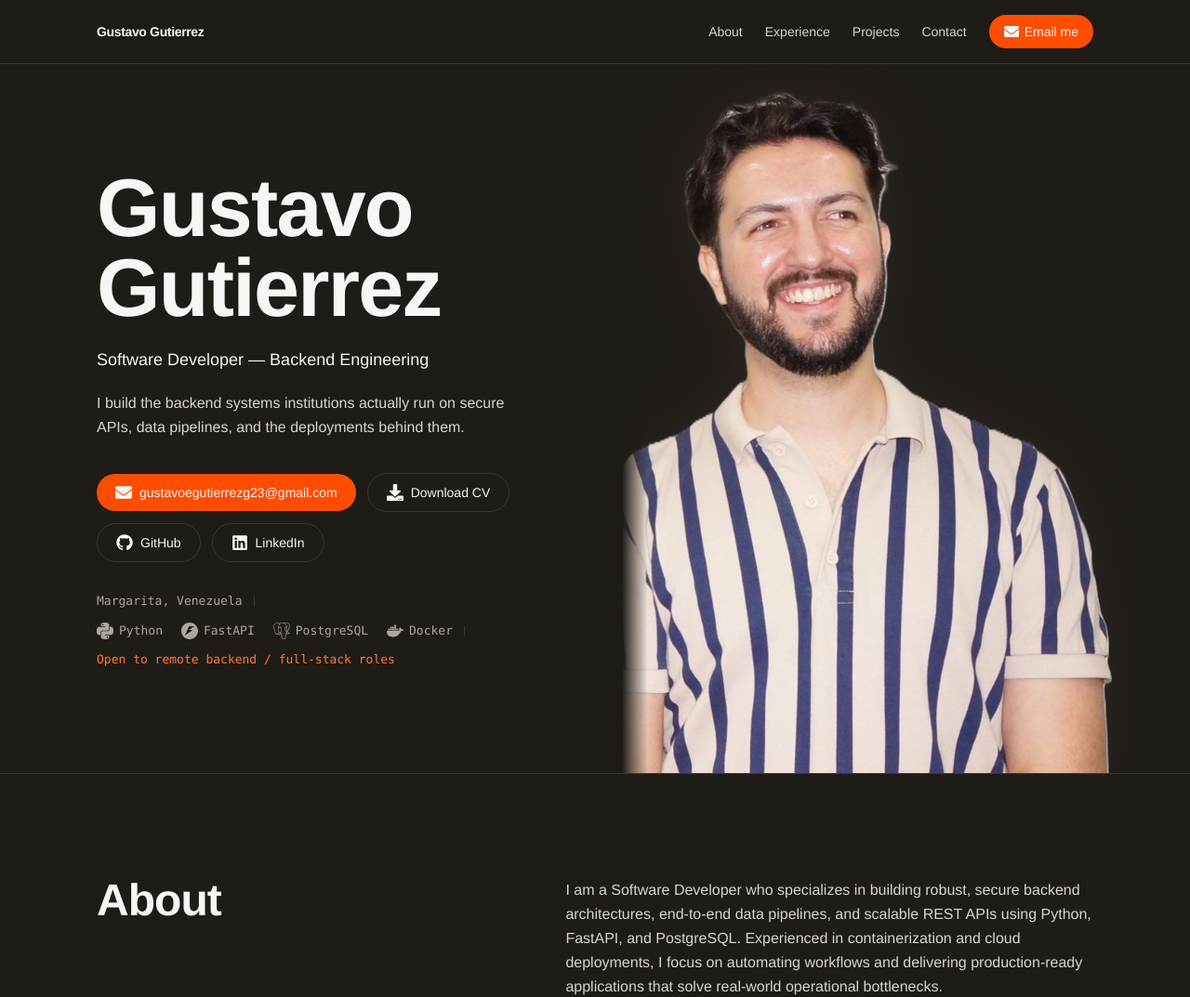
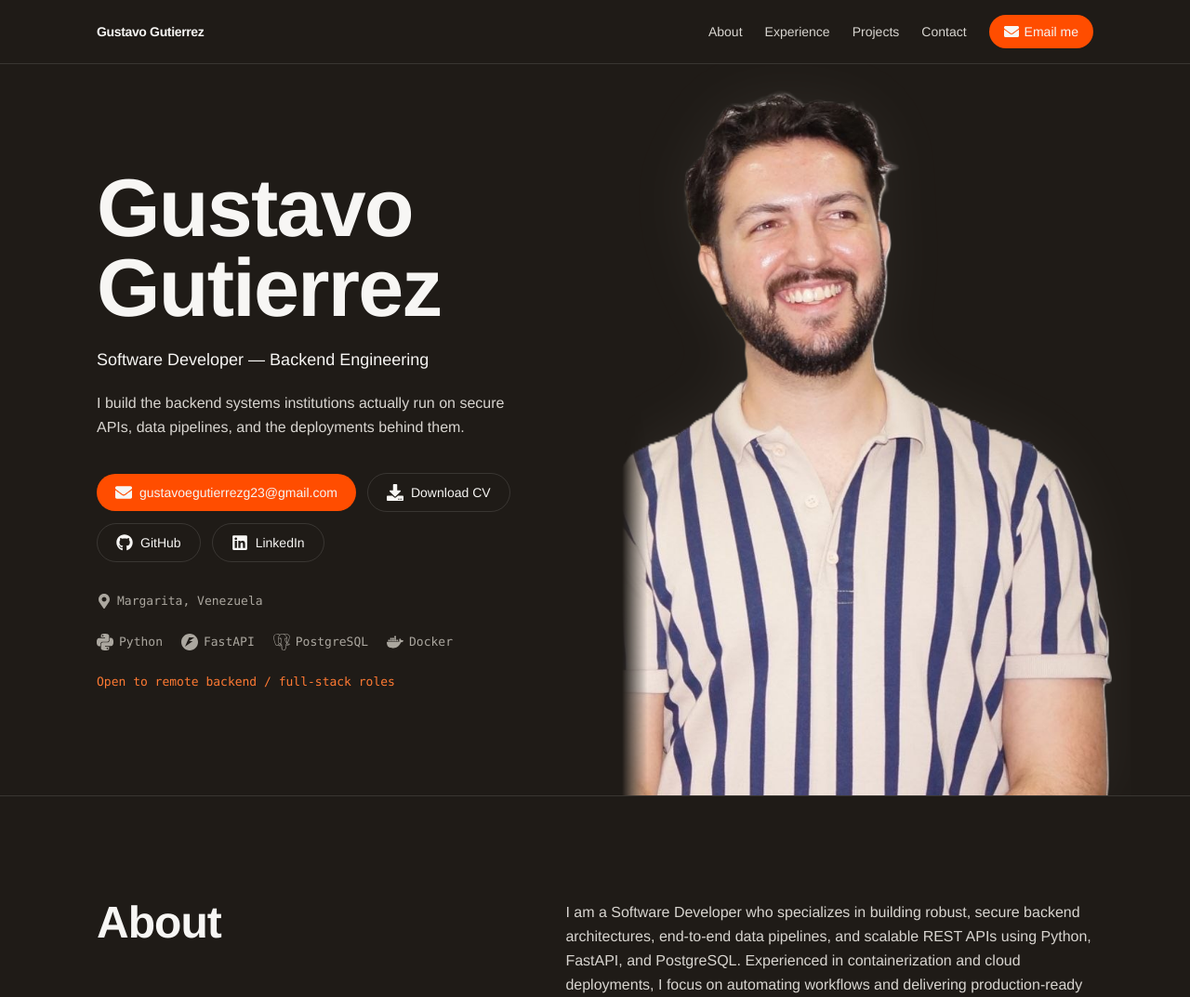
Before and after one commit to gustavo2023/personal-portfolio, a React (Vite) app: page / in a window 1280 px wide. Shown: the top 1073 px of the page at 93% size. Built offline with nearby package versions, Linux system fonts and the light colour scheme; no server answers.

Commit message:
feat: integrate SplitText and HoverDecode components for enhanced text animations and interactions across multiple sections

```diff
--- a/src/components/About.jsx
+++ b/src/components/About.jsx
@@ -2,6 +2,7 @@ import { about } from "../data/content.js";
 import Reveal from "./Reveal.jsx";
 import DevIcon from "./DevIcon.jsx";
 import MagicPill from "./MagicPill.jsx";
+import SplitText from "./SplitText.jsx";
 
 const CORE_STACK = ["Python", "FastAPI", "PostgreSQL"];
 
@@ -36,7 +37,7 @@ export default function About() {
             id="about-heading"
             className="display text-[clamp(2rem,4vw,3rem)]"
           >
-            About
+            <SplitText text="About" delay={0} />
           </h2>
         </Reveal>
 
--- a/src/components/Contact.jsx
+++ b/src/components/Contact.jsx
@@ -3,6 +3,7 @@ import { links, cv } from "../data/content.js";
 import Reveal from "./Reveal.jsx";
 import SplitText from "./SplitText.jsx";
 import { GithubIcon, LinkedinIcon, DownloadIcon } from "./DevIcon.jsx";
+import HoverDecode from "./HoverDecode.jsx";
 
 export default function Contact() {
   const [result, setResult] = useState("");
@@ -46,7 +47,10 @@ export default function Contact() {
           id="contact-heading"
           className="display max-w-[16ch] text-[clamp(2rem,5.5vw,4.5rem)]"
         >
-          <SplitText text="Have a backend worth building? Let's talk." delay={0} />
+          <SplitText
+            text="Have a backend worth building? Let's talk."
+            delay={0}
+          />
         </h2>
 
         <Reveal delay={0.08}>
@@ -81,7 +85,7 @@ export default function Contact() {
                 type="submit"
                 className="inline-flex items-center gap-2 rounded-full bg-signal px-6 py-3 text-sm font-medium text-ink transition-colors duration-200 hover:bg-signal-deep"
               >
-                Send Message
+                <HoverDecode text="Send Message" />
               </button>
               {result && (
                 <span className="text-sm font-medium text-signal-text">
@@ -102,7 +106,7 @@ export default function Contact() {
                 className="inline-flex items-center gap-1.5 p-3 -m-3 text-sm font-medium text-ink underline decoration-hairline underline-offset-4 transition-colors duration-200 hover:text-signal hover:decoration-signal"
               >
                 <GithubIcon size={18} />
-                GitHub
+                <HoverDecode text="GitHub" />
               </a>
             </li>
             <li>
@@ -113,7 +117,7 @@ export default function Contact() {
                 className="inline-flex items-center gap-1.5 p-3 -m-3 text-sm font-medium text-ink underline decoration-hairline underline-offset-4 transition-colors duration-200 hover:text-signal hover:decoration-signal"
               >
                 <LinkedinIcon size={18} />
-                LinkedIn
+                <HoverDecode text="LinkedIn" />
               </a>
             </li>
           </ul>
@@ -126,7 +130,7 @@ export default function Contact() {
             className="mt-10 inline-flex items-center gap-2 rounded-full border border-hairline px-5 py-2.5 text-sm font-medium text-ink transition-colors duration-200 hover:border-ink"
           >
             <DownloadIcon size={18} />
-            {cv.label}
+            <HoverDecode text={cv.label} />
           </a>
         </Reveal>
       </div>
--- a/src/components/Cursor.jsx
+++ b/src/components/Cursor.jsx
@@ -64,7 +64,7 @@ export default function Cursor() {
 
   return (
     <motion.div
-      className="pointer-events-none fixed left-0 top-0 z-[9999] rounded-full mix-blend-difference"
+      className="pointer-events-none fixed left-0 top-0 z-9999 rounded-full mix-blend-difference"
       style={{ x, y, translateX: "-50%", translateY: "-50%" }}
       initial={{ opacity: 0 }}
       animate={{
--- a/src/components/DevIcon.jsx
+++ b/src/components/DevIcon.jsx
@@ -18,6 +18,7 @@ import {
   FaEnvelope,
   FaDownload,
   FaDatabase,
+  FaMapMarkerAlt,
 } from "react-icons/fa";
 
 const techIcons = {
@@ -66,3 +67,4 @@ export const GithubIcon = FaGithub;
 export const LinkedinIcon = FaLinkedin;
 export const EmailIcon = FaEnvelope;
 export const DownloadIcon = FaDownload;
+export const LocationIcon = FaMapMarkerAlt;
--- a/src/components/Experience.jsx
+++ b/src/components/Experience.jsx
@@ -1,5 +1,6 @@
 import { experience } from "../data/content.js";
 import Reveal from "./Reveal.jsx";
+import SplitText from "./SplitText.jsx";
 
 export default function Experience() {
   return (
@@ -14,7 +15,7 @@ export default function Experience() {
             id="experience-heading"
             className="display text-[clamp(2rem,4vw,3rem)]"
           >
-            Experience
+            <SplitText text="Experience" delay={0} />
           </h2>
         </Reveal>
 
--- a/src/components/Hero.jsx
+++ b/src/components/Hero.jsx
@@ -6,8 +6,10 @@ import DevIcon, {
   LinkedinIcon,
   EmailIcon,
   DownloadIcon,
+  LocationIcon,
 } from "./DevIcon.jsx";
 import SplitText from "./SplitText.jsx";
+import HoverDecode from "./HoverDecode.jsx";
 
 const EASE = [0.16, 1, 0.3, 1];
 
@@ -82,7 +84,7 @@ export default function Hero() {
             >
               <EmailIcon size={18} />
               <span className="email-text">
-                {copied ? "Copied!" : links.email.label}
+                <HoverDecode text={copied ? "Copied!" : links.email.label} />
               </span>
             </button>
             <a
@@ -91,7 +93,7 @@ export default function Hero() {
               className="inline-flex items-center gap-2 rounded-full border border-hairline px-5 py-2.5 text-sm font-medium text-ink transition-colors duration-200 hover:border-ink"
             >
               <DownloadIcon size={18} />
-              {cv.label}
+              <HoverDecode text={cv.label} />
             </a>
             <a
               href={links.github.url}
@@ -100,7 +102,7 @@ export default function Hero() {
               className="inline-flex items-center gap-2 rounded-full border border-hairline px-5 py-2.5 text-sm font-medium text-ink transition-colors duration-200 hover:border-ink"
             >
               <GithubIcon size={18} />
-              GitHub
+              <HoverDecode text="GitHub" />
             </a>
             <a
               href={links.linkedin.url}
@@ -109,23 +111,24 @@ export default function Hero() {
               className="inline-flex items-center gap-2 rounded-full border border-hairline px-5 py-2.5 text-sm font-medium text-ink transition-colors duration-200 hover:border-ink"
             >
               <LinkedinIcon size={18} />
-              LinkedIn
+              <HoverDecode text="LinkedIn" />
             </a>
           </motion.div>
 
           <motion.div
             {...rise(0.32)}
-            className="mt-8 flex max-w-[52ch] flex-col flex-wrap gap-3 data text-mute sm:flex-row sm:items-center"
+            className="mt-8 flex max-w-[52ch] flex-col flex-wrap gap-4 data text-mute sm:flex-row sm:items-center sm:gap-6"
           >
-            <span>{person.location}</span>
-            <span className="hidden h-3 w-px bg-hairline sm:inline-block" />
+            <span className="inline-flex items-center gap-1.5">
+              <LocationIcon size={16} />
+              {person.location}
+            </span>
             <span className="flex flex-wrap items-center gap-x-5 gap-y-2">
               <HeroTech name="Python" />
               <HeroTech name="FastAPI" />
               <HeroTech name="PostgreSQL" />
               <HeroTech name="Docker" />
             </span>
-            <span className="hidden h-3 w-px bg-hairline sm:inline-block" />
             <span className="text-signal-text">{person.availability}</span>
           </motion.div>
         </div>
--- /dev/null
+++ b/src/components/HoverDecode.jsx
@@ -0,0 +1,73 @@
+import { useState, useEffect } from "react";
+import { useReducedMotion } from "motion/react";
+
+const CHARS =
+  "ABCDEFGHIJKLMNOPQRSTUVWXYZ0123456789!@#$%^&*()_+-=[]{}|;':\",./<>?";
+
+function HoverChar({ realChar, isHovered }) {
+  const [scrambledChar, setScrambledChar] = useState(realChar);
+
+  useEffect(() => {
+    if (!isHovered || realChar === " ") {
+      return;
+    }
+
+    let iterations = 0;
+    // Each character gets a random decode length for a staggered organic feel
+    const maxIterations = 3 + Math.floor(Math.random() * 8);
+
+    const intervalId = setInterval(() => {
+      if (iterations >= maxIterations) {
+        setScrambledChar(realChar);
+        clearInterval(intervalId);
+      } else {
+        setScrambledChar(CHARS[Math.floor(Math.random() * CHARS.length)]);
+        iterations++;
+      }
+    }, 30); // Very fast flicker
+
+    return () => clearInterval(intervalId);
+  }, [isHovered, realChar]);
+
+  if (realChar === " ") return <span>&nbsp;</span>;
+
+  // Derive the active character synchronously during render
+  const displayChar = isHovered ? scrambledChar : realChar;
+
+  return (
+    <span className="relative inline-flex items-center justify-center">
+      <span className="invisible">{realChar}</span>
+      <span
+        className={`absolute inset-0 flex items-center justify-center transition-colors duration-100 ${
+          displayChar !== realChar ? "text-signal" : ""
+        }`}
+      >
+        {displayChar}
+      </span>
+    </span>
+  );
+}
+
+export default function HoverDecode({ text }) {
+  const reduce = useReducedMotion();
+  const [isHovered, setIsHovered] = useState(false);
+
+  if (reduce) {
+    return <>{text}</>;
+  }
+
+  return (
+    <span
+      className="inline-flex cursor-pointer"
+      onMouseEnter={() => setIsHovered(true)}
+      onMouseLeave={() => setIsHovered(false)}
+    >
+      <span className="sr-only">{text}</span>
+      <span aria-hidden="true" className="inline-flex">
+        {text.split("").map((char, i) => (
+          <HoverChar key={i} realChar={char} isHovered={isHovered} />
+        ))}
+      </span>
+    </span>
+  );
+}
--- a/src/components/Nav.jsx
+++ b/src/components/Nav.jsx
@@ -1,4 +1,5 @@
 import { EmailIcon } from "./DevIcon.jsx";
+import HoverDecode from "./HoverDecode.jsx";
 
 const anchors = [
   { label: "About", href: "#about" },
@@ -23,7 +24,7 @@ export default function Nav() {
                   href={a.href}
                   className="text-sm text-body transition-colors duration-200 hover:text-ink"
                 >
-                  {a.label}
+                  <HoverDecode text={a.label} />
                 </a>
               </li>
             ))}
@@ -33,7 +34,9 @@ export default function Nav() {
             className="inline-flex items-center gap-1.5 rounded-full bg-signal px-4 py-2 text-sm font-medium text-ink transition-colors duration-200 hover:bg-signal-deep"
           >
             <EmailIcon size={16} />
-            <span className="email-text">Email me</span>
+            <span className="email-text">
+              <HoverDecode text="Email me" />
+            </span>
           </a>
         </div>
       </nav>
--- a/src/components/Projects.jsx
+++ b/src/components/Projects.jsx
@@ -2,6 +2,8 @@ import { projects } from "../data/content.js";
 import Reveal from "./Reveal.jsx";
 import DevIcon from "./DevIcon.jsx";
 import { GithubIcon } from "./DevIcon.jsx";
+import SplitText from "./SplitText.jsx";
+import HoverDecode from "./HoverDecode.jsx";
 
 export default function Projects() {
   return (
@@ -16,7 +18,7 @@ export default function Projects() {
             id="projects-heading"
             className="display text-[clamp(2rem,4vw,3rem)]"
           >
-            Projects
+            <SplitText text="Projects" delay={0} />
           </h2>
         </Reveal>
 
@@ -61,7 +63,7 @@ export default function Projects() {
                     className="inline-flex items-center gap-1.5 p-3 -m-3 text-sm font-medium text-ink underline decoration-hairline underline-offset-4 transition-colors duration-200 hover:text-signal hover:decoration-signal"
                   >
                     <GithubIcon size={18} />
-                    View on GitHub
+                    <HoverDecode text="View on GitHub" />
                   </a>
                 </div>
               </article>
--- a/src/components/SplitText.jsx
+++ b/src/components/SplitText.jsx
@@ -1,44 +1,95 @@
-import { motion, useReducedMotion } from "motion/react";
+import { useState, useEffect, useRef } from "react";
+import { useInView, useReducedMotion } from "motion/react";
 
-const EASE = [0.16, 1, 0.3, 1];
+const CHARS =
+  "ABCDEFGHIJKLMNOPQRSTUVWXYZ0123456789!@#$%^&*()_+-=[]{}|;':\",./<>?";
 
-export default function SplitText({ text, className = "", delay = 0, stagger = 0.03 }) {
+function DecodeChar({ realChar, delay, isInView }) {
+  const [char, setChar] = useState("");
+  const [isDecoded, setIsDecoded] = useState(false);
+
+  useEffect(() => {
+    if (!isInView || realChar === " ") return;
+
+    let timeoutId;
+    let intervalId;
+
+    // Start decoding after delay
+    timeoutId = setTimeout(() => {
+      let iterations = 0;
+      const maxIterations = 8; // fast, sharp flicker
+
+      intervalId = setInterval(() => {
+        if (iterations >= maxIterations) {
+          setChar(realChar);
+          setIsDecoded(true);
+          clearInterval(intervalId);
+        } else {
+          setChar(CHARS[Math.floor(Math.random() * CHARS.length)]);
+          iterations++;
+        }
+      }, 40); // 40ms per frame = very fast decode
+    }, delay * 1000);
+
+    return () => {
+      clearTimeout(timeoutId);
+      clearInterval(intervalId);
+    };
+  }, [isInView, realChar, delay]);
+
+  if (realChar === " ") {
+    return <span className="w-[0.3em]">&nbsp;</span>;
+  }
+
+  return (
+    <span className="relative inline-flex items-center justify-center">
+      {/* Invisible real character to hold exact width and prevent jitter */}
+      <span className="invisible">{realChar}</span>
+      {/* Absolute positioned active character */}
+      <span
+        className={`absolute inset-0 flex items-center justify-center transition-colors duration-200 ${
+          isDecoded ? "" : "text-signal"
+        }`}
+      >
+        {char}
+      </span>
+    </span>
+  );
+}
+
+export default function SplitText({
+  text,
+  className = "",
+  delay = 0,
+  stagger = 0.03,
+}) {
   const reduce = useReducedMotion();
+  const ref = useRef(null);
+  const isInView = useInView(ref, { once: true, margin: "-64px" });
 
   if (reduce) {
     return <span className={className}>{text}</span>;
   }
 
-  // Split into words first to handle wrapping correctly, then letters
   const words = text.split(" ");
-
   let letterIndex = 0;
 
   return (
-    <span className={`inline-flex flex-wrap ${className}`}>
+    <span ref={ref} className={`inline-flex flex-wrap ${className}`}>
       {words.map((word, wordIdx) => (
         <span key={wordIdx} className="inline-flex whitespace-pre">
           {word.split("").map((char) => {
-            const currentDelay = delay + (letterIndex * stagger);
+            const currentDelay = delay + letterIndex * stagger;
             letterIndex++;
             return (
-              <motion.span
+              <DecodeChar
                 key={letterIndex}
-                initial={{ opacity: 0, y: 24 }}
-                whileInView={{ opacity: 1, y: 0 }}
-                viewport={{ once: true, margin: "-64px" }}
-                transition={{
-                  duration: 0.9,
-                  ease: EASE,
-                  delay: currentDelay,
-                }}
-                className="inline-block"
-              >
-                {char}
-              </motion.span>
+                realChar={char}
+                delay={currentDelay}
+                isInView={isInView}
+              />
             );
           })}
-          {/* Add space after word unless it's the last word */}
           {wordIdx < words.length - 1 && (
             <span className="w-[0.3em]">&nbsp;</span>
           )}
--- a/src/data/content.js
+++ b/src/data/content.js
@@ -53,7 +53,7 @@ export const experience = [
     id: "guayamuri-contract",
     role: "Backend Software Engineer (Contract)",
     company: "Colegio Guayamuri",
-    period: "May 2026 – Aug 2026",
+    period: "May 2026 – Present",
     proof: [
       "Designed and developed the backend and DevOps infrastructure for a centralized faculty evaluation platform using Python, FastAPI, PostgreSQL, and TypeScript/React.",
       "Streamlined performance reviews for 200+ teachers across 9 core institutional users.",
```
